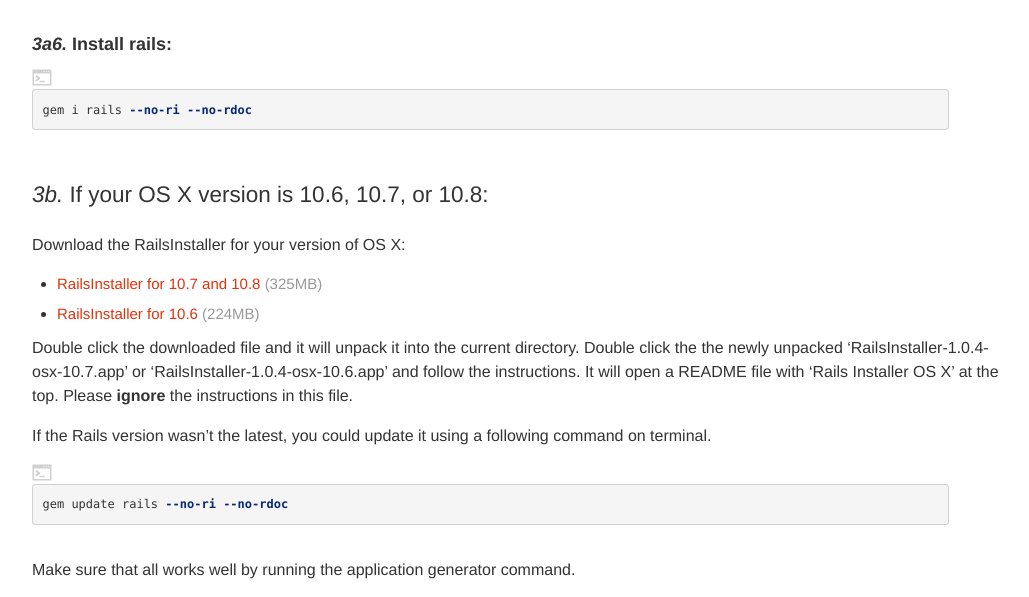
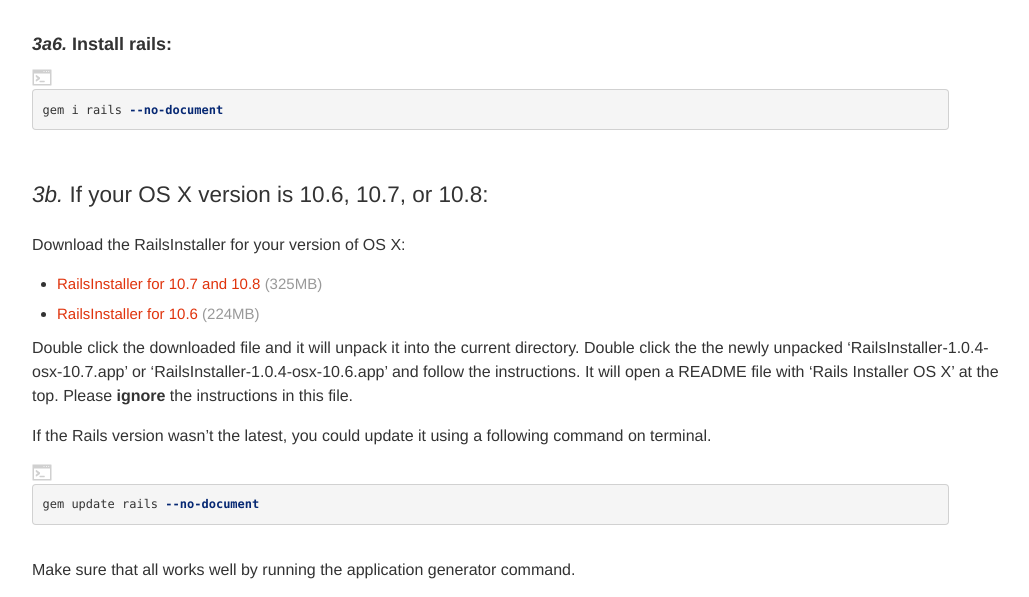
Before and after one commit to railsgirls/guides.railsgirls.com, a Jekyll site: the page built from _posts/2013-05-02-install.markdown, in a window 1280 px wide and 1400 px high, scrolled down 2580 px. Shown: the part 157-754 px from the top of the window, without its empty margins (53-1082 px from the left). Built offline with Jekyll 4.4.1, drawn with Linux system fonts in a browser that asks for light colours; nearby versions of some CDN libraries; some of the changed text lies outside the part shown.

Commit message:
Change `--no-ri --no-rdoc` to `--no-document`

```diff
--- a/_posts/2013-05-02-install.markdown
+++ b/_posts/2013-05-02-install.markdown
@@ -82,7 +82,7 @@
 #### *3a6.* Install rails:
 
 {% highlight sh %}
-gem i rails --no-ri --no-rdoc
+gem i rails --no-document
 {% endhighlight %}
 
 ### *3b.* If your OS X version is 10.6, 10.7, or 10.8:
@@ -96,7 +96,7 @@
 If the Rails version wasn't the latest, you could update it using a following command on terminal.
 
 {% highlight sh %}
-gem update rails --no-ri --no-rdoc
+gem update rails --no-document
 {% endhighlight %}
 
 Make sure that all works well by running the application generator command.
@@ -137,7 +137,7 @@
 If the Rails version is less than 4, update it using a following command:
 
 {% highlight sh %}
-gem update rails --no-ri --no-rdoc
+gem update rails --no-document
 {% endhighlight %}
 
 Make sure that all works well by running the application generator command.
@@ -173,7 +173,7 @@
 
 {% highlight sh %}
 gem install --local c:\\rubygems-update-2.2.3.gem
-update_rubygems --no-ri --no-rdoc
+update_rubygems --no-document
 gem uninstall rubygems-update -x
 {% endhighlight %}
 
```
